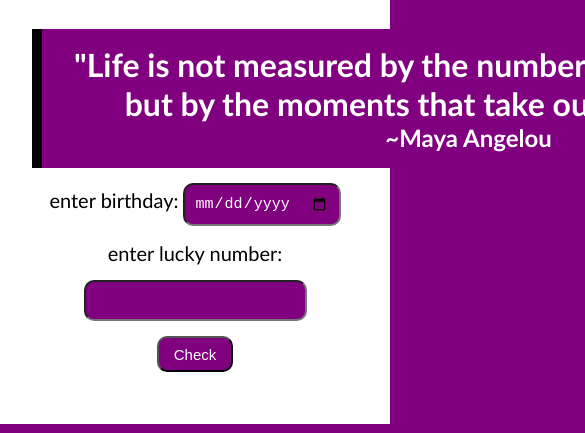
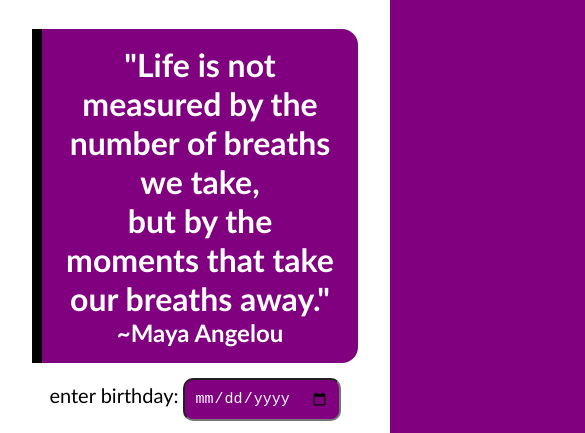
Before and after one commit to nayanbadolla/good-bad-birthday, a plain HTML site: page index.html in a window 390 px wide. Shown: the part 106-539 px from the top of the page, 585 px wide, since content can reach past the window. Drawn offline with Linux system fonts and the light colour scheme.

Commit message:
added responsiveness

```diff
--- a/style.css
+++ b/style.css
@@ -33,7 +33,7 @@ header, footer {
     border-top-right-radius: 1em;
     border-bottom-right-radius: 1em;
     border-left: 10px solid black;
-    width: max-content;
+    width: 100%;
     margin: auto;
 }
 
@@ -90,3 +90,17 @@ input {
 .code a:hover {
     text-decoration: underline;
 }
+
+@media only screen and (max-width: 768px) {
+    .quote {
+        padding: 1em;
+    }
+
+    /* .quote h1 {
+        font-size: larger;
+    }
+
+    .quote h2 {
+        font-size: medium;
+    } */
+}
```
